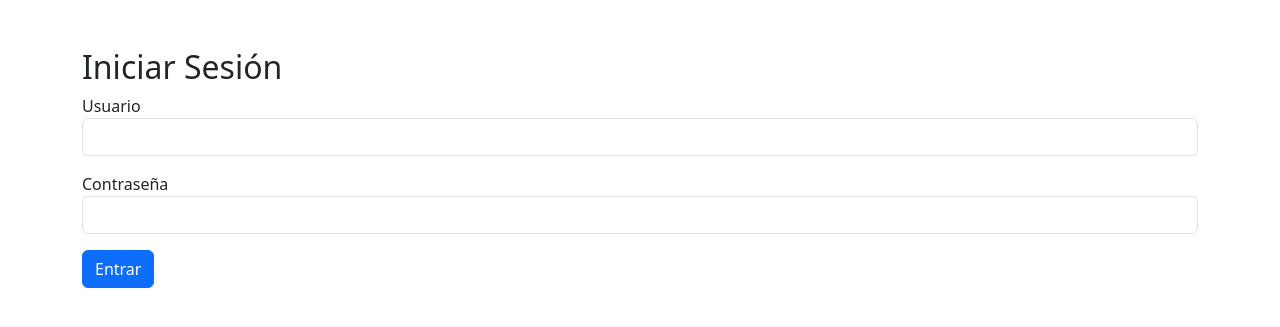
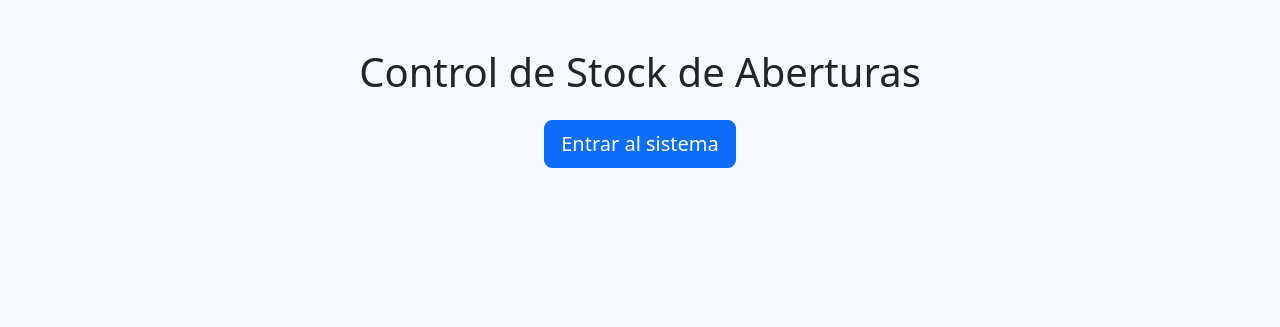
Before and after one commit to CarolinaMercado184/stockAberturas-, a Flask app: page / in a window 1280 px wide. Shown: the top 327 px of the page. Run offline with Flask 3, Linux system fonts and the light colour scheme.

Commit message:
Update login.html

```diff
--- a/templates/login.html
+++ b/templates/login.html
@@ -1,25 +1,16 @@
-
 <!DOCTYPE html>
-<html>
+<html lang="es">
 <head>
-    <title>Login - Stock de Aberturas</title>
+    <meta charset="UTF-8">
+    <title>Ingreso</title>
     <link rel="stylesheet" href="https://cdn.jsdelivr.net/npm/bootstrap@5.3.0/dist/css/bootstrap.min.css">
 </head>
-<body class="container">
-    <h2 class="mt-5">Iniciar Sesión</h2>
-    {% if error %}
-        <div class="alert alert-danger">{{ error }}</div>
-    {% endif %}
-    <form method="post" action="/login">
-        <div class="mb-3">
-            <label>Usuario</label>
-            <input class="form-control" type="text" name="username" required>
+<body class="bg-light">
+    <div class="container mt-5">
+        <h1 class="text-center mb-4">Control de Stock de Aberturas</h1>
+        <div class="d-flex justify-content-center">
+            <a href="{{ url_for('dashboard') }}" class="btn btn-primary btn-lg">Entrar al sistema</a>
         </div>
-        <div class="mb-3">
-            <label>Contraseña</label>
-            <input class="form-control" type="password" name="password" required>
-        </div>
-        <button class="btn btn-primary">Entrar</button>
-    </form>
+    </div>
 </body>
 </html>
```
